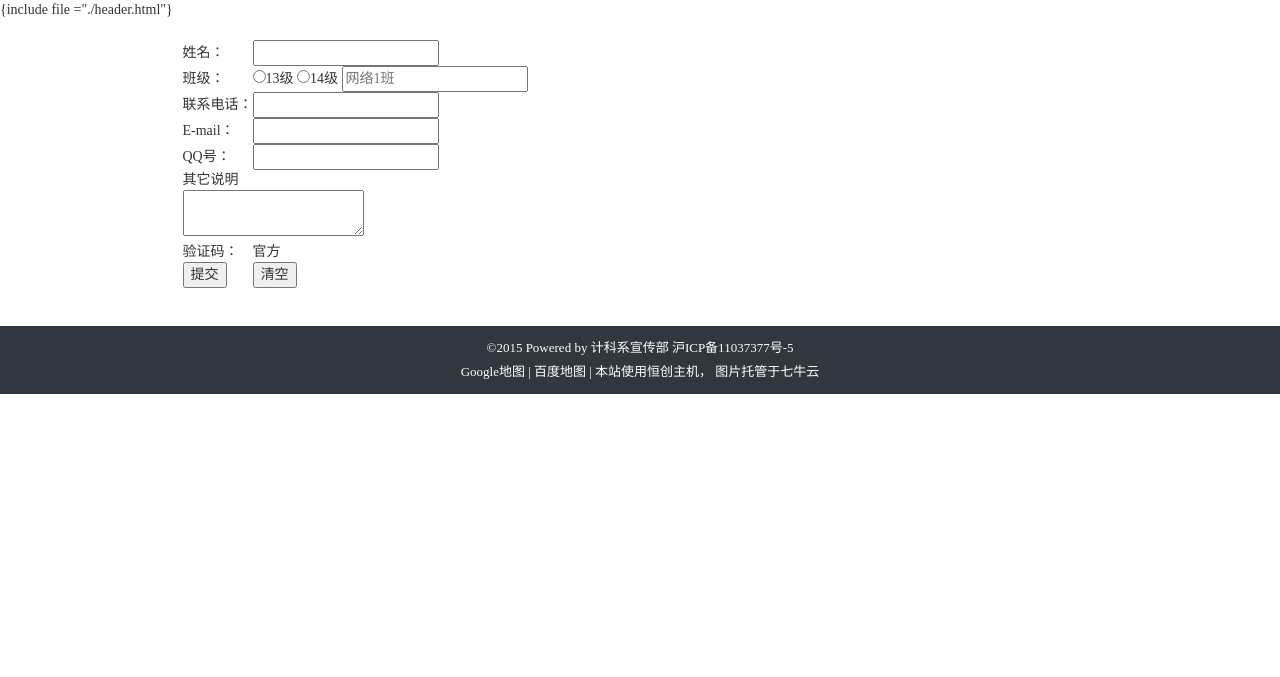
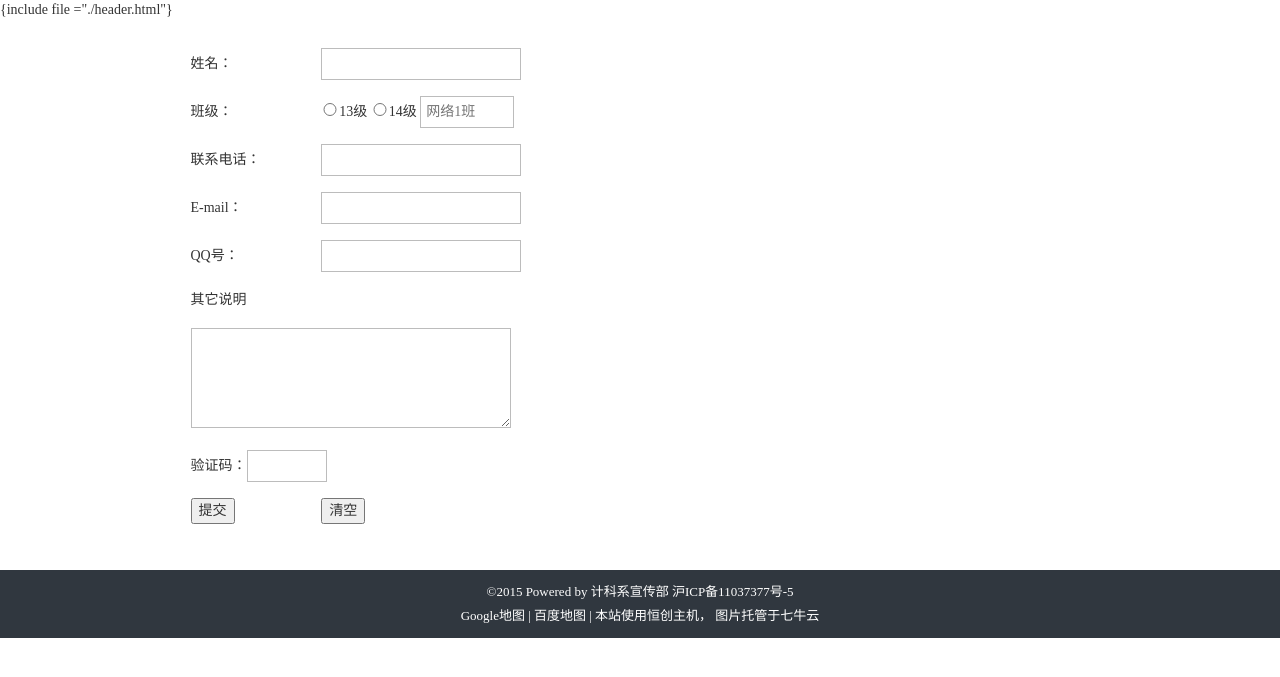
Before and after one commit to helloxz/xcb, a PHP site: page /templates/home/reg.html in a window 1280 px wide. Shown: the top 677 px of the page. Run offline with PHP 8.4, Linux system fonts and the light colour scheme; some libraries are stand-ins or nearby versions.

Commit message:
修正CSS

```diff
--- a/public/css/style.css
+++ b/public/css/style.css
@@ -144,3 +144,69 @@ body,ul,li{
     border-bottom: 2px solid #e74c3c;
     padding-bottom: 1px;
 }
+
+.navbar-default .navbar-nav > .open > a, .navbar-default .navbar-nav > .open > a:hover, .navbar-default .navbar-nav > .open > a:focus {
+    background-color: #222222;
+    color: #555;
+}
+
+#dropdown-menu{
+    background-color: #222222;
+}
+#dropdown-menu li{
+    background-color: #222222;
+    border-bottom: 2px solid #222222;
+
+}
+#dropdown-menu li:hover{
+    background-color: #126fc6;
+    border-bottom: 2px solid #126fc6;
+
+}
+#dropdown-menu ul{
+    background-color: #222222;
+}
+#dropdown-menu a{
+    padding-top: 8px;
+    padding-bottom: 8px;
+    color:#FFFFFF;
+}
+#dropdown-menu a:hover{
+    background-color: #222222;
+    background-color: #126fc6;
+
+}
+
+#reg-table{
+    width: 100%;
+
+}
+#reg-table textarea{
+    border: 1px solid #BCBCBC;
+    padding: 5px;
+    font-family: '微软雅黑';
+    width: 320px;
+    height: 100px;
+}
+#reg-table textarea:hover{
+    border: 1px solid #3388FF;
+}
+#reg-form tr{
+    height: 40px;
+}
+#reg-form td{
+    padding: 8px;
+}
+#reg-form input{
+    border: 1px solid #BCBCBC;
+    padding: 5px;
+    font-family: '微软雅黑';
+    width: 200px;
+}
+#class input{
+    width: 18px;
+}
+#reg-form input:hover{
+    border: 1px solid #3388FF;
+
+}
--- a/public/js/embed.js
+++ b/public/js/embed.js
@@ -13,4 +13,10 @@ $(document).ready(function(){
         $("#hot").hide();
         $("#quick").show();
     });
+    $("#dropdown").mouseover(function(){
+    	$("#dropdown-menu").show();
+    });
+    $("#dropdown").click(function(){
+    	$("#dropdown-menu").hide();
+    });
 });
--- a/templates/home/reg.html
+++ b/templates/home/reg.html
@@ -19,19 +19,19 @@
                     <div class="col-lg-10 col-md-offset-1">
                         <div class="col-lg-12">
                             <form method="post" name="reg-form" action="" id="reg-form">
-                                <table>
+                                <table id="reg-table" >
                                     <tr>
-                                    <td>姓名：</td>
-                                    <td>
+                                    <td width="10%;">姓名：</td>
+                                    <td width="60%;">
                                         <input type="text" name="name" />
                                     </td>
                                     </tr>
-                                    <tr>
+                                    <tr id="class">
                                         <td>班级：</td>
                                         <td>
                                             <input name="thirteen" type="radio" value="" />13级
                                             <input name="fourteen" type="radio" value="" />14级
-                                            <input type="text" name="class" placeholder="网络1班" />
+                                            <input type="text" name="class" placeholder="网络1班" style="width:94px;" />
                                         </td>
                                     </tr>
                                     <tr>
@@ -66,8 +66,9 @@
                                         </td>
                                     </tr>
                                     <tr>
-                                        <td>验证码：</td>
-                                        <td>官方</td>
+                                        <td colspan="2">
+                                            验证码：<input type="text" name="" style="width:80px;" />
+                                        </td>
                                     </tr>
                                     <tr>
                                         <td>
```
Also changed, not shown: templates/home/header.html (+4 -4 lines), templates_c/12843fcdf66f1454664454d1654f1e104b3f2e1e.file.header.html.php (+6 -6 lines), templates_c/f563407a99462002560e3dd83804c87eb509f8ca.file.reg.html.php (+10 -9 lines).
